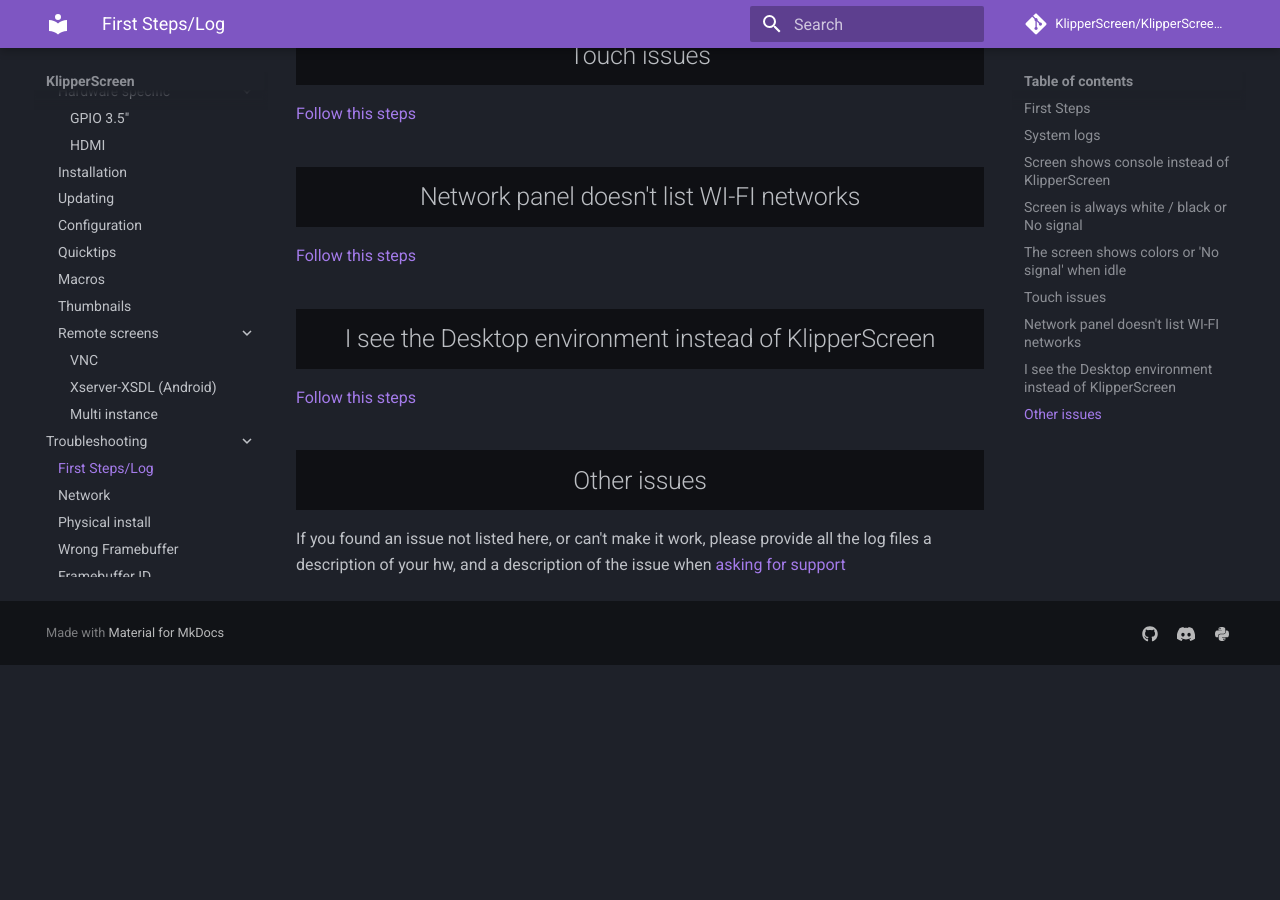
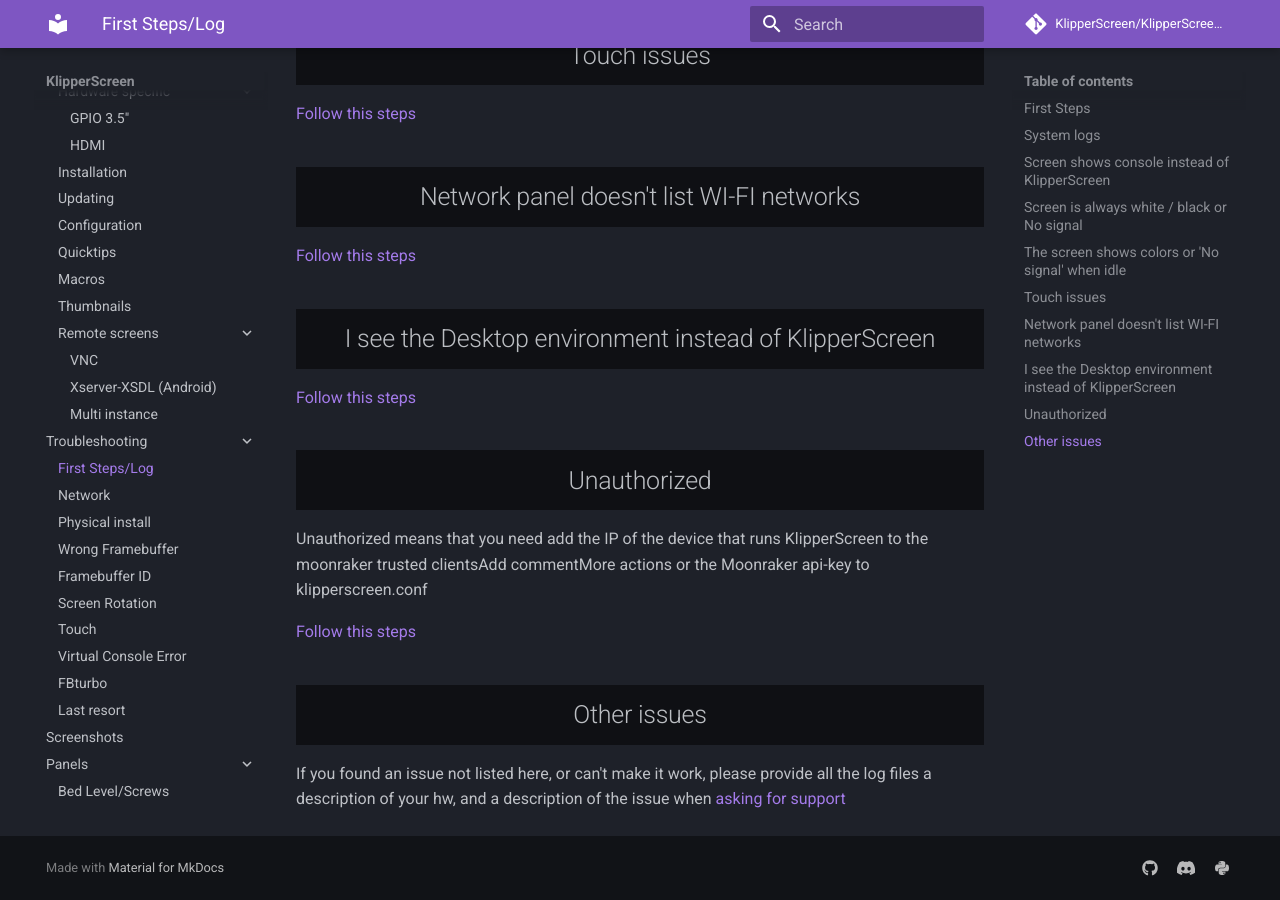
Before and after one commit to Guilouz/KlipperScreen-Flsun-S1, an MkDocs documentation site: the page built from docs/Troubleshooting.md, in a window 1280 px wide and 900 px high, scrolled down 3542 px. Built offline with MkDocs 1.6.1 and Material for MkDocs 9.7.7, drawn with Linux system fonts in a browser that asks for light colours; comment, search, counter and statistics services are not loaded; before the commit the page ends 4207 px from its top, so only the background shows below that.

Commit message:
docs: add troubleshooting info for unauthorized

```diff
--- a/docs/Troubleshooting.md
+++ b/docs/Troubleshooting.md
@@ -132,6 +132,13 @@
 
 [Follow this steps](Troubleshooting/Desktop.md)
 
+## Unauthorized
+
+Unauthorized means that you need add the IP of the device that runs KlipperScreen to the moonraker trusted clientsAdd commentMore actions
+or the Moonraker api-key to klipperscreen.conf
+
+[Follow this steps](Installation.md#moonraker-configuration)
+
 ## Other issues
 
 If you found an issue not listed here, or can't make it work, please provide all the log files
```
